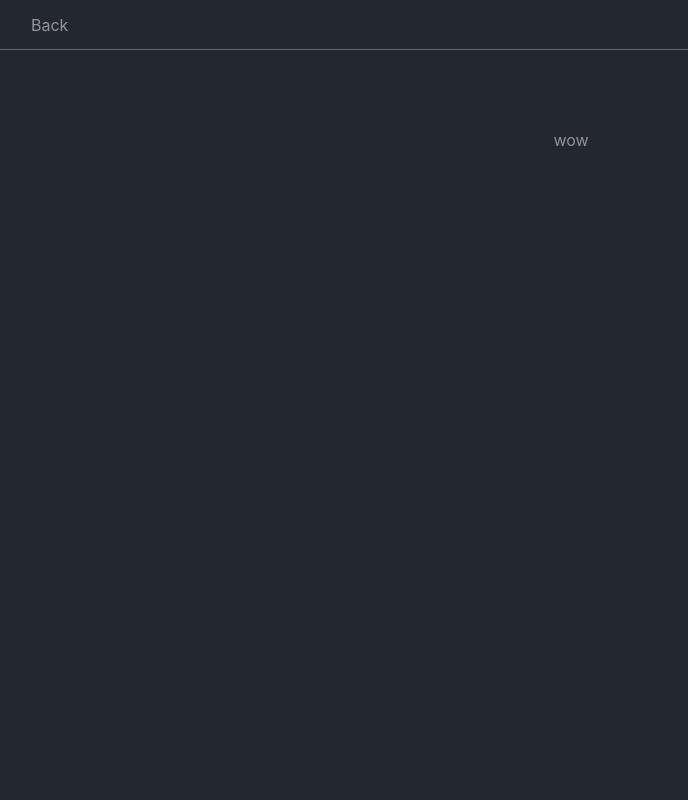
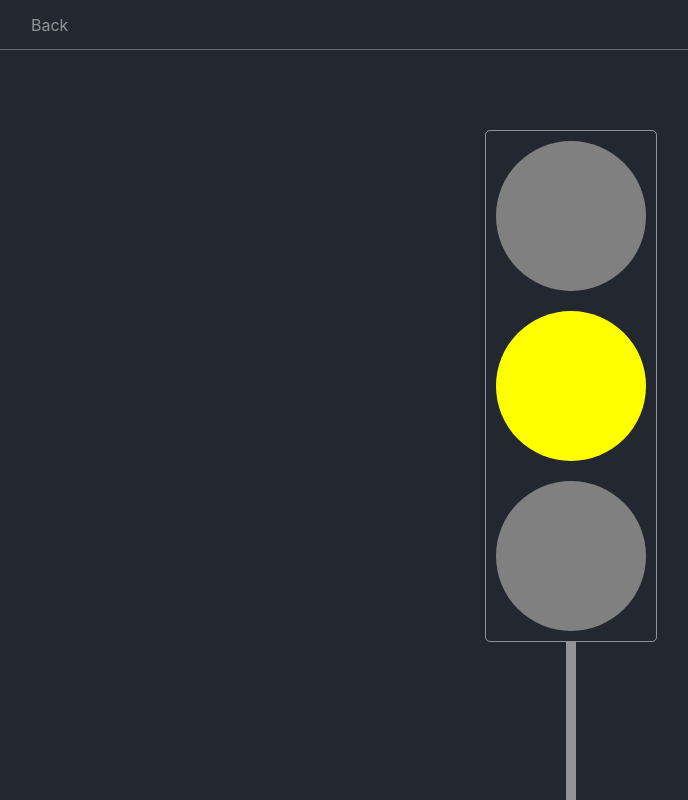
Before and after one commit to TzviGreenfeld/react-challenges, a Next.js app: page /traffic-light in a window 1280 px wide. Shown: the top 800 px of the page, without its empty margins (69-757 px from the left). Built offline with nearby package versions, Linux system fonts and the light colour scheme.

Commit message:
basic traffic light done

```diff
--- a/pages/traffic-light.js
+++ b/pages/traffic-light.js
@@ -1,8 +1,37 @@
+import { useEffect, useState } from 'react';
+import styles from '../styles/TrafficLight.module.css';
+
+const getNextLight = (currentLight) => {
+    const lights = ['red', 'green', 'yellow'];
+    const currentIndex = lights.indexOf(currentLight);
+    return lights[(currentIndex + 1) % 3];
+};
+
+const Light = ({ color, isOn }) => {
+
+    return <div className={`${styles.light} ${styles[color]} ${!isOn && styles.off}`} />;
+};
 
 export default function TrafficLight() {
+    const [currentLight, setCurrentLight] = useState('red');
+
+    useEffect(() => {
+        const interval = setInterval(() => {
+            setCurrentLight(light => getNextLight(light));
+        }, 1000);
+
+        return () => clearInterval(interval);
+    }, []);
+
+    const isOn = (light) => light === currentLight;
     return (
         <main>
-            wow
-        </main>
+            <div className={styles.lightsContainer}>
+                <Light color="red" isOn={isOn('red')} />
+                <Light color="yellow" isOn={isOn('yellow')} />
+                <Light color="green" isOn={isOn('green')} />
+            </div>
+            <div className={styles.pole} />
+        </main >
     );
 }
--- /dev/null
+++ b/styles/TrafficLight.module.css
@@ -0,0 +1,37 @@
+.lightsContainer {
+    border: 1px solid var(--primary-color);
+    display: flex;
+    flex-direction: column;
+    justify-content: space-around;
+    border-radius: 5px;
+}
+
+.light {
+    border: 1px solid rgb(180);
+    border-radius: 50%;
+    width: 150px;
+    aspect-ratio: 1;
+    margin: 10px;
+}
+
+.green {
+    background-color: green;
+}
+
+.yellow {
+    background-color: yellow;
+}
+
+.red {
+    background-color: red;
+}
+
+.off {
+    background-color: gray;
+}
+
+.pole {
+    width: 10px;
+    height: 500px;
+    background-color: var(--primary-color);
+}
```
